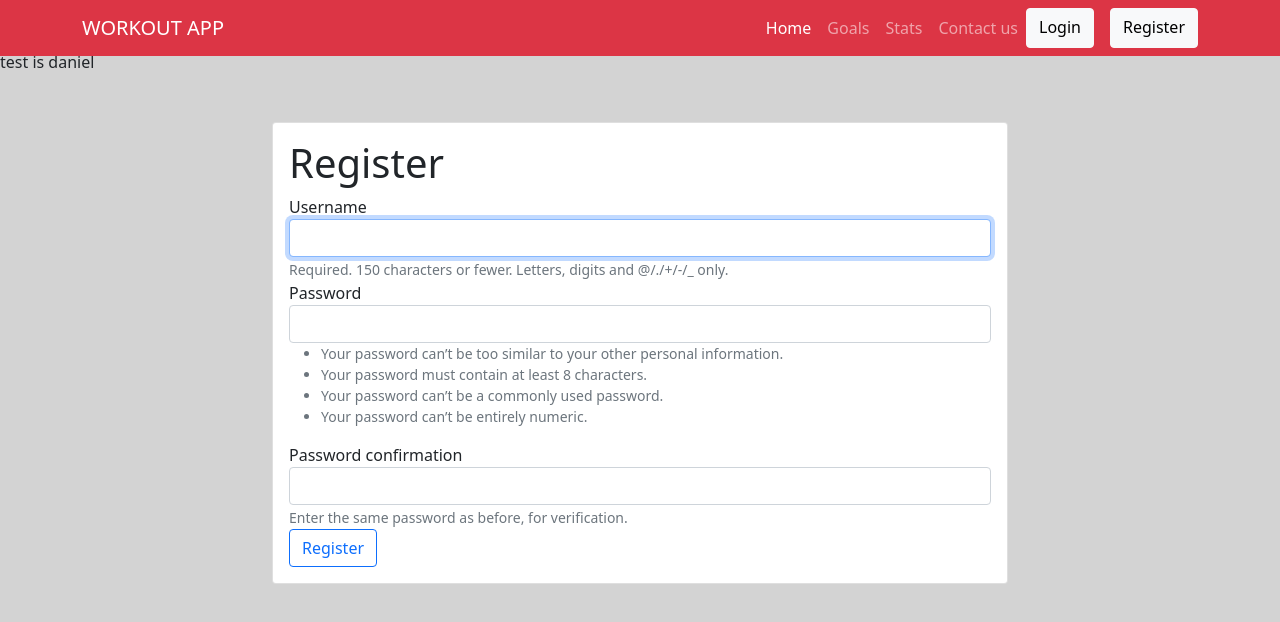
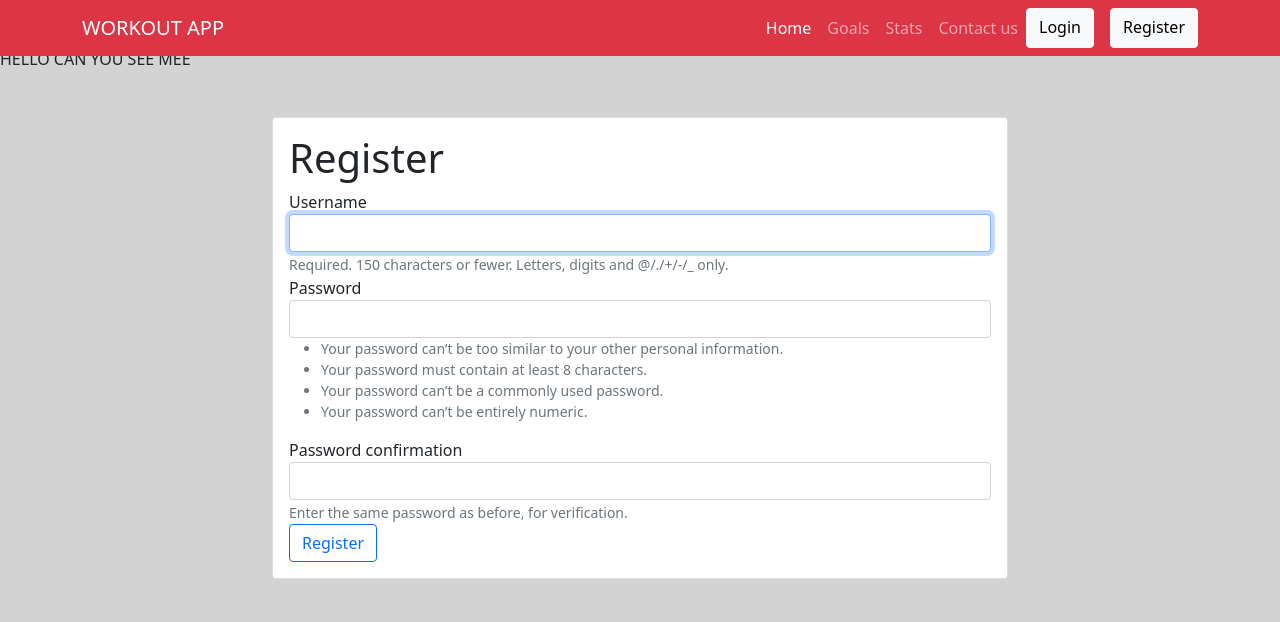
Before and after one commit to devhuss/FitnessApp, a Django app: page /accounts/register/ in a window 1280 px wide. Shown: the top 622 px of the page. Run offline with Django 3.2, Linux system fonts and the light colour scheme; parts of the project's set-up code (start-up, migrations or seed data) failed here and were passed over; some libraries are stand-ins or nearby versions.

Commit message:
another test

```diff
--- a/templates/base.html
+++ b/templates/base.html
@@ -2,8 +2,8 @@
 <!Doctype html>
 <html lang="en">
 <head>
-    test is daniel
-    <!-- Required meta tags -->
+    <h6>HELLO CAN YOU SEE MEE</h6>
+        <!-- Required meta tags -->
     <meta charset="utf-8">
     <meta name="viewport" content="width=device-width, initial-scale=1">
 
```
Also changed, not shown: db.sqlite3.
